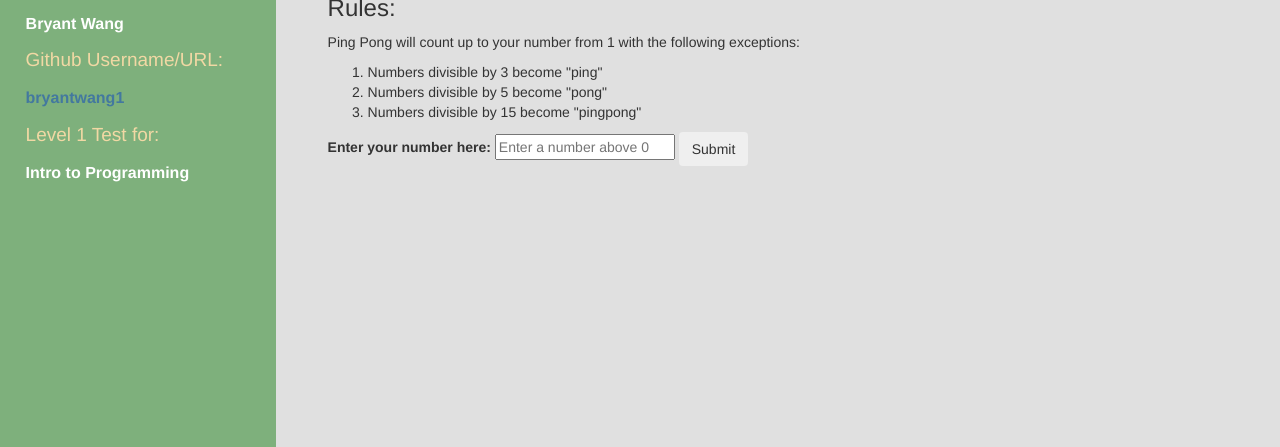
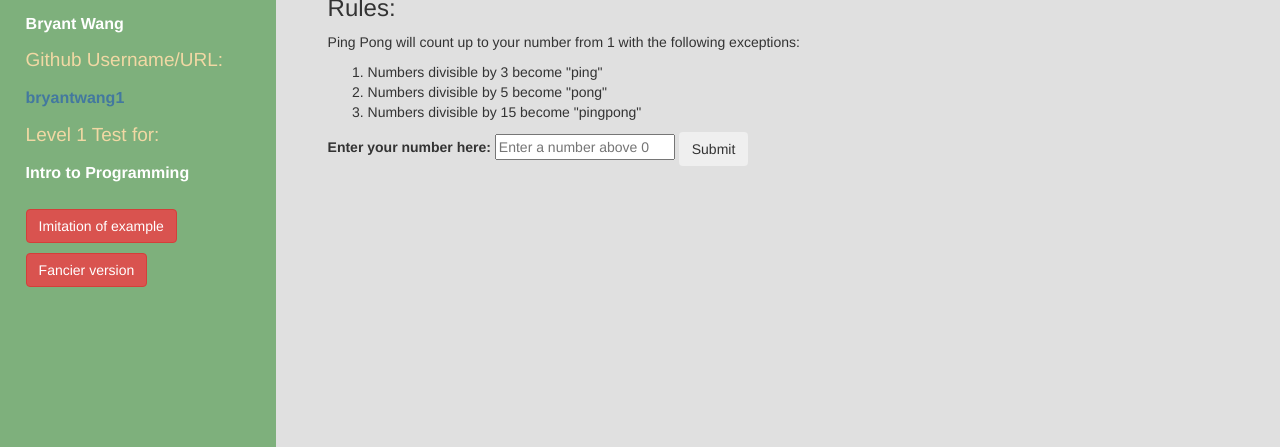
Before and after one commit to bryantwang1/ping-pong-web, a plain HTML site: page index.html in a window 1280 px wide. Shown: the part 400-847 px from the top of the page. Drawn offline with Linux system fonts and the light colour scheme.

Commit message:
Add two buttons for two different themes, one for imitation, one for fancier; add requisite js to make those buttons work.

```diff
--- a/css/styles.css
+++ b/css/styles.css
@@ -2,6 +2,7 @@ body {
   background-color: #e0e0e0;
   background-attachment: fixed;
 }
+
 .container {
   margin: 0;
   padding: 0;
@@ -68,3 +69,9 @@ ul {
 .custom-form-field {
   width: 180px;
 }
+
+.btn-danger {
+  margin-top: 10px;
+}
+
+/* Fancier customizations below this line */
--- a/index.html
+++ b/index.html
@@ -21,6 +21,9 @@
           <h5>bryantwang1</h5>
           <h4>Level 1 Test for:</h4>
           <h6>Intro to Programming</h6>
+          <button id="imitation" class="btn btn-danger">Imitation of example</button>
+          <br>
+          <button id="fancier" class="btn btn-danger">Fancier version</button>
         </div>
 
         <div class="content">
--- a/js/scripts.js
+++ b/js/scripts.js
@@ -44,6 +44,7 @@ function pingPonger(input) {
 
 $(function() {
   $(".result").append("<ul></ul>");
+  $(".container").wrap("<div id=\"fancier-or-not\"></div>")
   $("form#ping-ponging").submit(function(event){
     event.preventDefault();
 
@@ -54,4 +55,12 @@ $(function() {
       $(".result ul").append("<li>" + number + "</li>");
     });
   });
+
+  $("#button#imitation").click(function() {
+    $(".fancier-or-not").removeClass();
+  });
+
+  $("#button#imitation").click(function() {
+    $(".fancier-or-not").addClass("fancier");
+  });
 });
```
